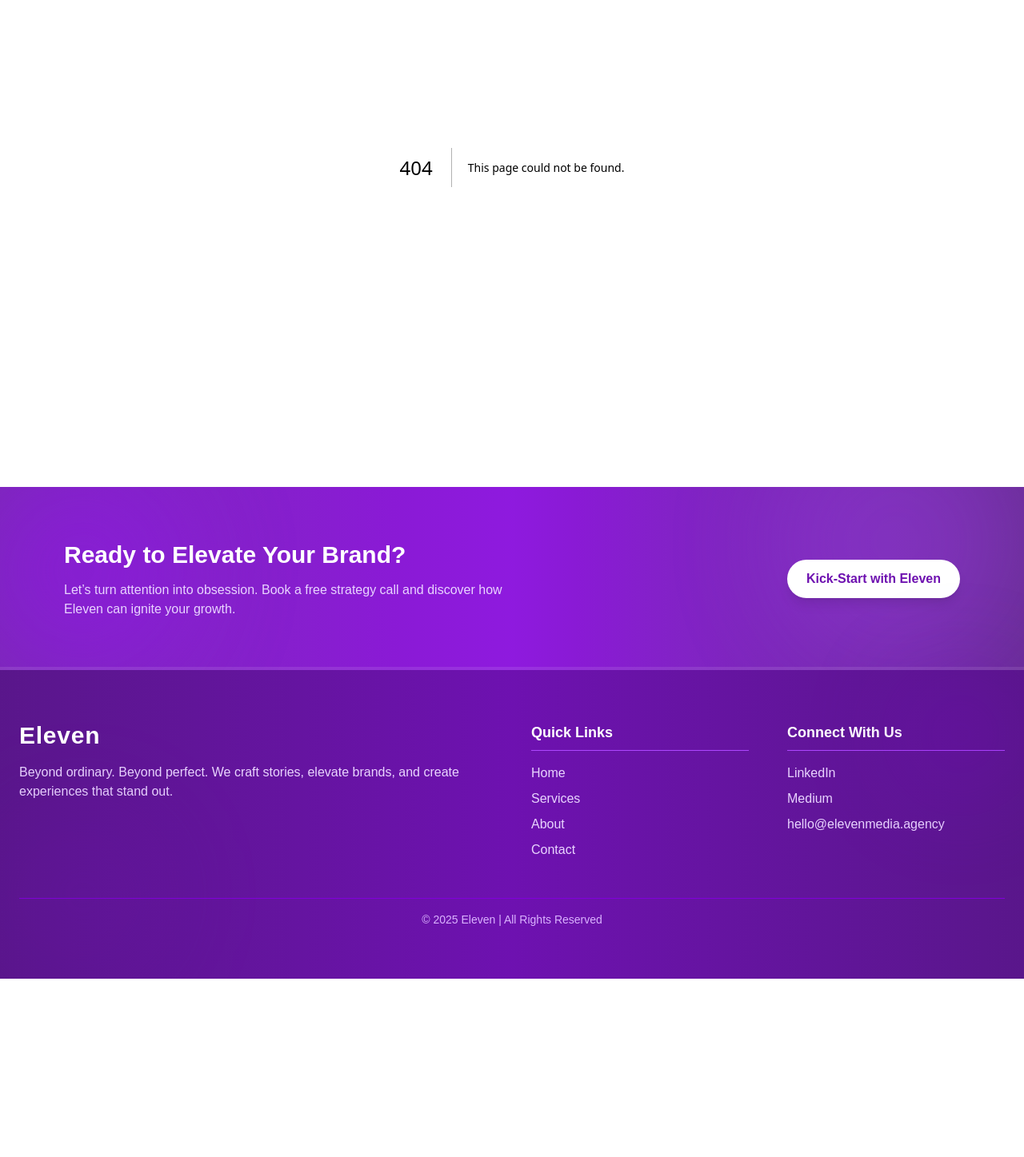
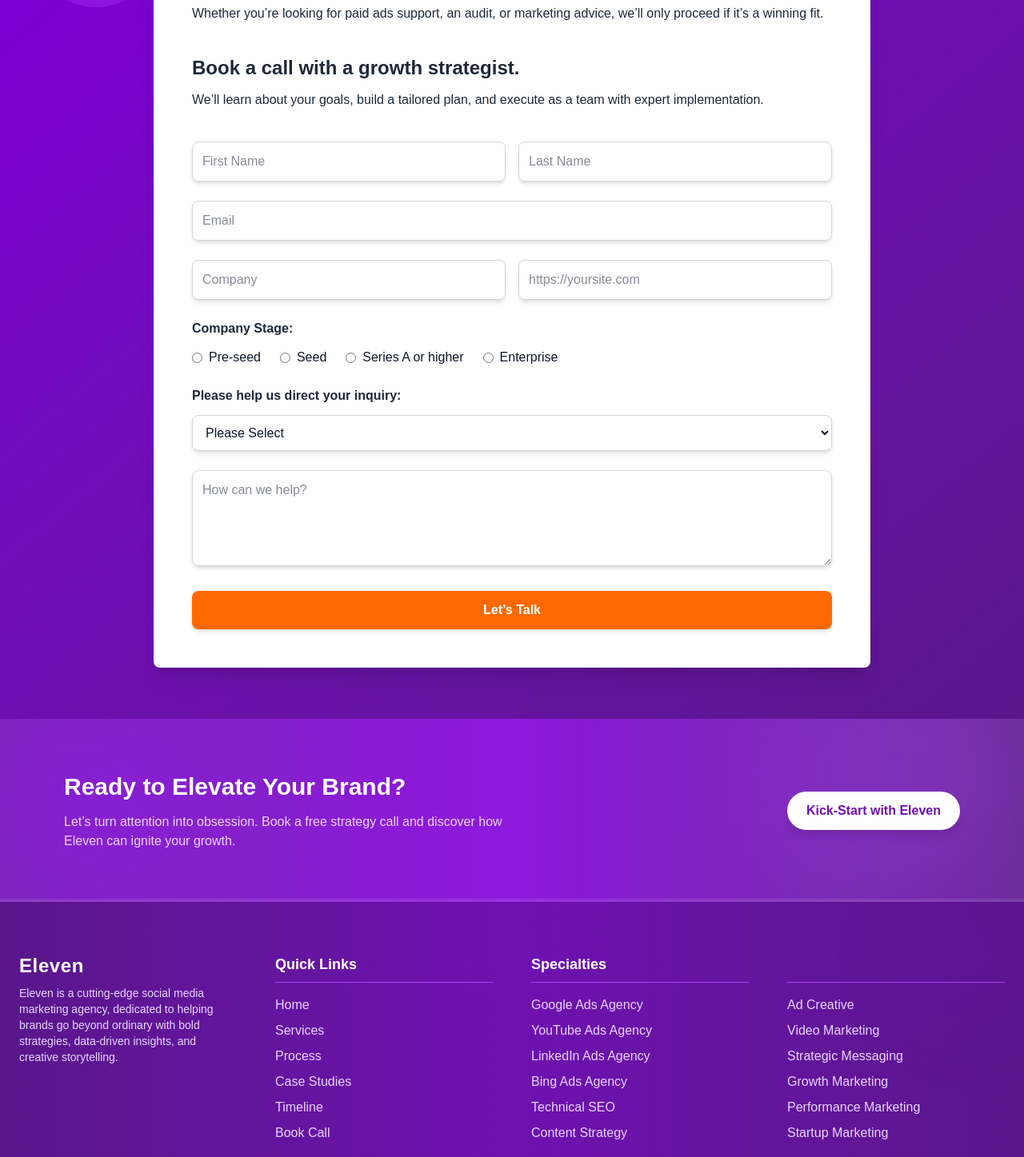
Before and after one commit to amritanshmsh/www.elevenmedia.agency, a Next.js app: page /contactform in a window 1280 px wide. Before the commit this address had no page. Shown: the part 263-1710 px from the top of the page at 80% size. Before the commit the page ends 1487 px from the top, so only its background shows below. Built offline with nearby package versions, Linux system fonts and the light colour scheme.

Commit message:
Improved+Links

```diff
--- a/src/app/Components/CalltoAction.tsx
+++ b/src/app/Components/CalltoAction.tsx
@@ -28,7 +28,7 @@ export default function CallToAction() {
         </div>
         <div className="md:w-1/3 flex justify-center md:justify-end">
           <motion.a
-            href="/contact"
+            href="/contactform"
             whileHover={{ scale: 1.05 }}
             whileTap={{ scale: 0.95 }}
             className="inline-block rounded-full bg-white text-purple-800 font-semibold px-6 py-3 shadow-lg hover:bg-purple-50 transition"
--- a/src/app/Components/CaseStudy.tsx
+++ b/src/app/Components/CaseStudy.tsx
@@ -5,7 +5,7 @@ import caseStudies from "@/data/casestudy.json";
 
 export default function CaseStudy() {
   return (
-    <section className="w-full bg-gray-50 py-20 px-6">
+    <section id="casestudies" className="w-full bg-gray-50 py-20 px-6">
       <div className="max-w-7xl mx-auto text-center">
         <h2 className="text-4xl md:text-5xl font-extrabold text-gray-900 mb-6">
           Our Success Stories
--- a/src/app/Components/Footer.tsx
+++ b/src/app/Components/Footer.tsx
@@ -2,58 +2,62 @@ export default function Footer() {
   return (
     <footer className="relative bg-gradient-to-r from-purple-900 via-purple-800 to-purple-900 text-white py-16 px-6">
       <div className="max-w-7xl mx-auto grid md:grid-cols-4 gap-12">
-          {/* Logo + Tagline */}
-          <div className="md:col-span-2">
-            <h3 className="text-3xl font-extrabold mb-4 tracking-wide">Eleven</h3>
-            <p className="text-purple-200">
-              Beyond ordinary. Beyond perfect. We craft stories, elevate brands, and create experiences that stand out.
+        {/* About Eleven */}
+        <div className="md:col-span-1">
+          <h3 className="text-2xl font-extrabold mb-2 tracking-wide">Eleven</h3>
+          <p className="text-purple-200 text-sm">
+            Eleven is a cutting-edge social media marketing agency, dedicated to helping brands go beyond ordinary with bold strategies, data-driven insights, and creative storytelling.
           </p>
         </div>
 
-          {/* Navigation Links */}
+        {/* Quick Links */}
         <div>
           <h4 className="text-lg font-semibold mb-4 border-b border-purple-500 pb-2">Quick Links</h4>
-            <ul className="space-y-2">
-              <li>
-                <a href="/" className="text-purple-200 hover:text-white transition">Home</a>
-              </li>
-              <li>
-                <a href="/services" className="text-purple-200 hover:text-white transition">Services</a>
-              </li>
-              <li>
-                <a href="/about" className="text-purple-200 hover:text-white transition">About</a>
-              </li>
-              <li>
-                <a href="/contact" className="text-purple-200 hover:text-white transition">Contact</a>
-              </li>
+          <ul className="space-y-2 text-purple-200">
+            <li><a href="/" className="hover:text-white transition">Home</a></li>
+            <li><a href="/services" className="hover:text-white transition">Services</a></li>
+            <li><a href="/process" className="hover:text-white transition">Process</a></li>
+            <li><a href="/#casestudies" className="hover:text-white transition">Case Studies</a></li>
+            <li><a href="/#timeline" className="hover:text-white transition">Timeline</a></li>
+            <li><a href="/contactform" className="hover:text-white transition">Book Call</a></li>
           </ul>
         </div>
 
-          {/* Social + Contact */}
+        {/* Specialties - Paid & Owned Media */}
         <div>
-            <h4 className="text-lg font-semibold mb-4 border-b border-purple-500 pb-2">Connect With Us</h4>
-            <ul className="space-y-2">
-              <li>
-                <a href="https://www.linkedin.com/company/elevenagency" target="_blank" rel="noopener noreferrer" className="text-purple-200 hover:text-white transition">LinkedIn</a>
-              </li>
-              <li>
-                <a href="https://medium.com/@elevenagency" target="_blank" rel="noopener noreferrer" className="text-purple-200 hover:text-white transition">Medium</a>
-              </li>
-              <li>
-                <a href="mailto:hello@elevenmedia.agency" className="text-purple-200 hover:text-white transition">hello@elevenmedia.agency</a>
-              </li>
+          <h4 className="text-lg font-semibold mb-4 border-b border-purple-500 pb-2">Specialties</h4>
+          <ul className="space-y-2 text-purple-200">
+            <li>Google Ads Agency</li>
+            <li>YouTube Ads Agency</li>
+            <li>LinkedIn Ads Agency</li>
+            <li>Bing Ads Agency</li>
+            <li>Technical SEO</li>
+            <li>Content Strategy</li>
+          </ul>
+        </div>
+
+        {/* Specialties - Creative & Growth */}
+        <div>
+          <h4 className="text-lg font-semibold mb-4 border-b border-purple-500 pb-2">&nbsp;</h4>
+          <ul className="space-y-2 text-purple-200">
+            <li>Ad Creative</li>
+            <li>Video Marketing</li>
+            <li>Strategic Messaging</li>
+            <li>Growth Marketing</li>
+            <li>Performance Marketing</li>
+            <li>Startup Marketing</li>
           </ul>
         </div>
       </div>
 
-        {/* Decorative line + final credit */}
+      {/* Bottom credit */}
       <div className="mt-12 border-t border-purple-700 pt-4 text-center text-purple-300 text-sm">
         © {new Date().getFullYear()} Eleven | All Rights Reserved
       </div>
 
-        {/* Floating background shapes */}
-        <div className="absolute top-0 right-0 w-40 h-40 bg-purple-700 opacity-20 rounded-full blur-3xl"></div>
-        <div className="absolute bottom-0 left-0 w-52 h-52 bg-purple-800 opacity-20 rounded-full blur-3xl"></div>
+      {/* Decorative shapes */}
+      <div className="absolute top-0 right-0 w-32 h-32 bg-purple-700 opacity-20 rounded-full blur-3xl animate-pulse"></div>
+      <div className="absolute bottom-0 left-0 w-44 h-44 bg-purple-800 opacity-20 rounded-full blur-3xl animate-ping"></div>
     </footer>
   );
 }
--- a/src/app/Components/Hero.tsx
+++ b/src/app/Components/Hero.tsx
@@ -37,7 +37,7 @@ export default function Hero() {
             transition={{ duration: 0.8, delay: 0.6 }}
           >
             <a
-              href="/contact"
+              href="/contactform"
               className="inline-flex items-center justify-center rounded-full bg-purple-700 px-8 py-3 text-sm font-semibold text-white shadow hover:bg-purple-800"
             >
               Kick‑Start with Eleven
--- a/src/app/Components/Navbar.tsx
+++ b/src/app/Components/Navbar.tsx
@@ -9,9 +9,10 @@ export default function Navbar() {
   const links = [
     { name: "Home", href: "/" },
     { name: "Services", href: "/services" },
-    { name: "Results", href: "/results" },
-    { name: "About", href: "/about" },
-    { name: "Contact", href: "/contact" },
+    { name: "Process", href: "/process" },
+    { name: "Case Studies", href: "/#casestudies" },
+    { name: "Timeline", href: "/#timeline" },
+    { name: "Book Call", href: "/contactform" },
   ];
 
   return (
@@ -27,7 +28,7 @@ export default function Navbar() {
 
         {/* Center nav (desktop) */}
         <div className="hidden md:flex gap-10 text-sm font-medium">
-          {links.slice(0, 4).map((l) => (
+          {links.slice(0, 5).map((l) => (
             <Link
               key={l.name}
               href={l.href}
@@ -41,10 +42,10 @@ export default function Navbar() {
 
         {/* Right button (desktop) */}
         <Link
-          href="/contact"
+          href="/contactform"
           className="hidden md:inline-block rounded-full bg-purple-600 px-5 py-2 text-sm font-semibold text-white hover:bg-purple-700 transition-colors"
         >
-          Contact
+          Book Call
         </Link>
 
         {/* Hamburger (mobile) */}
@@ -72,11 +73,11 @@ export default function Navbar() {
               </Link>
             ))}
             <Link
-              href="/contact"
+              href="/contactform"
               className="mt-2 rounded-full bg-purple-600 px-5 py-2 text-center text-sm font-semibold text-white hover:bg-purple-700"
               onClick={() => setOpen(false)}
             >
-              Contact
+              Book Call
             </Link>
           </div>
         </div>
--- a/src/app/Components/Timeline.tsx
+++ b/src/app/Components/Timeline.tsx
@@ -45,7 +45,7 @@ export default function Timeline() {
   ];
 
   return (
-    <section className="w-full bg-gradient-to-r from-purple-900 via-purple-800 to-purple-900 py-20 px-6">
+    <section id="timeline" className="w-full bg-gradient-to-r from-purple-900 via-purple-800 to-purple-900 py-20 px-6">
       <div className="max-w-7xl mx-auto text-center">
         <h2 className="text-4xl md:text-5xl font-extrabold text-white mb-12">
           Client Timeline to Success
--- a/src/app/Components/YourGrowth.tsx
+++ b/src/app/Components/YourGrowth.tsx
@@ -44,7 +44,7 @@ export default function YourGrowth() {
               Our Process
             </a>
             <a
-              href="/contact"
+              href="/contactform"
               className="inline-flex items-center justify-center rounded-full bg-white px-6 py-3 text-sm font-semibold text-purple-700 border border-purple-200 shadow hover:bg-purple-50 transition"
             >
               Get Your Free Action Plan
--- /dev/null
+++ b/src/app/contactform/page.tsx
@@ -0,0 +1,187 @@
+"use client";
+import { useState, useEffect } from "react";
+
+export default function ContactPage() {
+  const [form, setForm] = useState({
+    firstName: "",
+    lastName: "",
+    email: "",
+    company: "",
+    website: "",
+    stage: "",
+    inquiryType: "",
+    message: "",
+    access_key: "72d2bebc-3155-47ab-82c0-a3cf2e389412",
+  });
+  const [submitted, setSubmitted] = useState(false);
+
+  const handleChange = (e) => {
+    const { name, value, type } = e.target;
+    setForm((prev) => ({ ...prev, [name]: value }));
+  };
+
+  const handleSubmit = async (e) => {
+    e.preventDefault();
+    try {
+      const response = await fetch("https://api.web3forms.com/submit", {
+        method: "POST",
+        headers: { "Content-Type": "application/json" },
+        body: JSON.stringify(form),
+      });
+      if (response.ok) {
+        setSubmitted(true);
+      } else {
+        alert("Submission failed. Please try again.");
+      }
+    } catch (error) {
+      console.error(error);
+      alert("An error occurred. Please try again.");
+    }
+  };
+
+  if (submitted) {
+    return (
+      <section className="bg-gradient-to-br from-purple-700 to-purple-900 min-h-screen flex items-center justify-center relative overflow-hidden px-4 py-16">
+        <div className="absolute w-40 h-40 bg-purple-500 rounded-full opacity-30 animate-pulse top-10 left-10"></div>
+        <div className="absolute w-60 h-60 bg-purple-600 rounded-full opacity-20 animate-ping bottom-20 right-20"></div>
+        <div className="max-w-4xl bg-white bg-opacity-90 rounded-lg shadow-xl p-10 sm:p-12 z-10 text-center">
+          <h2 className="text-3xl font-bold mb-4 text-purple-700">Form submitted successfully!</h2>
+          <p className="text-gray-800 mb-6">
+            Thank you for reaching out. We look forward to connecting and helping you grow.
+          </p>
+          <p className="text-gray-800 mb-6">
+            Please click below to book your 30-minute call with our growth strategist.
+          </p>
+          <a
+            href="https://calendly.com/d/cq4y-3rt-4h7/30-minute-meeting"
+            target="_blank"
+            rel="noopener noreferrer"
+            className="inline-block bg-purple-700 text-white px-6 py-3 rounded-lg shadow-md hover:shadow-lg transition hover:bg-purple-800 font-semibold"
+          >
+            Book a Call on Calendly
+          </a>
+        </div>
+      </section>
+    );
+  }
+
+  return (
+    <section className="bg-gradient-to-br from-purple-700 to-purple-900 min-h-screen flex items-center justify-center relative overflow-hidden px-4 py-16">
+      {/* Animated background shapes */}
+      <div className="absolute w-40 h-40 bg-purple-500 rounded-full opacity-30 animate-pulse top-10 left-10"></div>
+      <div className="absolute w-60 h-60 bg-purple-600 rounded-full opacity-20 animate-ping bottom-20 right-20"></div>
+
+      <div className="max-w-4xl bg-white bg-opacity-90 rounded-lg shadow-xl p-8 sm:p-12 z-10 w-full">
+        {/* Strategic pitch section */}
+        <div className="mb-10">
+          <h1 className="text-3xl font-bold mb-3 text-gray-800">
+            We want to be your strategic growth partner, not another cookie-cutter agency.
+          </h1>
+          <p className="text-gray-800">
+            Whether you’re looking for paid ads support, an audit, or marketing advice, we’ll only proceed if it’s a winning fit.
+          </p>
+        </div>
+
+        {/* Booking pitch */}
+        <div className="mb-10">
+          <h2 className="text-2xl font-bold mb-3 text-gray-800">
+            Book a call with a growth strategist.
+          </h2>
+          <p className="text-gray-800">
+            We’ll learn about your goals, build a tailored plan, and execute as a team with expert implementation.
+          </p>
+        </div>
+
+        {/* Contact form */}
+        <form onSubmit={handleSubmit} className="space-y-6">
+          <div className="flex flex-col sm:flex-row gap-4">
+            <input
+              name="firstName"
+              type="text"
+              placeholder="First Name"
+              required
+              onChange={handleChange}
+              className="w-full border border-gray-300 p-3 rounded-lg shadow-md hover:shadow-lg transition-shadow focus:outline-none focus:ring-2 focus:ring-purple-500 text-gray-900"
+            />
+            <input
+              name="lastName"
+              type="text"
+              placeholder="Last Name"
+              required
+              onChange={handleChange}
+              className="w-full border border-gray-300 p-3 rounded-lg shadow-md hover:shadow-lg transition-shadow focus:outline-none focus:ring-2 focus:ring-purple-500 text-gray-900"
+            />
+          </div>
+          <input
+            name="email"
+            type="email"
+            placeholder="Email"
+            required
+            onChange={handleChange}
+            className="w-full border border-gray-300 p-3 rounded-lg shadow-md hover:shadow-lg transition-shadow focus:outline-none focus:ring-2 focus:ring-purple-500 text-gray-900"
+          />
+          <div className="flex flex-col sm:flex-row gap-4">
+            <input
+              name="company"
+              type="text"
+              placeholder="Company"
+              onChange={handleChange}
+              className="w-full border border-gray-300 p-3 rounded-lg shadow-md hover:shadow-lg transition-shadow focus:outline-none focus:ring-2 focus:ring-purple-500 text-gray-900"
+            />
+            <input
+              name="website"
+              type="text"
+              placeholder="https://yoursite.com"
+              onChange={handleChange}
+              className="w-full border border-gray-300 p-3 rounded-lg shadow-md hover:shadow-lg transition-shadow focus:outline-none focus:ring-2 focus:ring-purple-500 text-gray-900"
+            />
+          </div>
+          <div>
+            <label className="block font-semibold mb-3 text-gray-800">Company Stage:</label>
+            <div className="flex flex-col sm:flex-row gap-6">
+              {["Pre-seed", "Seed", "Series A or higher", "Enterprise"].map((stage) => (
+                <label key={stage} className="inline-flex items-center text-gray-900">
+                  <input
+                    type="radio"
+                    name="stage"
+                    value={stage}
+                    onChange={handleChange}
+                    className="mr-2"
+                  />
+                  {stage}
+                </label>
+              ))}
+            </div>
+          </div>
+          <div>
+            <label className="block font-semibold mb-3 text-gray-800">Please help us direct your inquiry:</label>
+            <select
+              name="inquiryType"
+              onChange={handleChange}
+              required
+              className="w-full border border-gray-300 p-3 rounded-lg shadow-md hover:shadow-lg transition-shadow focus:outline-none focus:ring-2 focus:ring-purple-500 text-gray-900"
+            >
+              <option value="">Please Select</option>
+              <option value="Offer">I have an offer I’d like Eleven to consider</option>
+              <option value="Products">I’m interested in Eleven’s products and services</option>
+              <option value="Careers">I’m interested in career opportunities at Eleven</option>
+              <option value="Partnership">I’m interested in a partnership with Eleven</option>
+            </select>
+          </div>
+          <textarea
+            name="message"
+            placeholder="How can we help?"
+            onChange={handleChange}
+            className="w-full border border-gray-300 p-3 rounded-lg shadow-md hover:shadow-lg transition-shadow focus:outline-none focus:ring-2 focus:ring-purple-500 text-gray-900 min-h-[120px]"
+          />
+          <button
+            type="submit"
+            className="w-full bg-orange-500 text-white py-3 rounded-lg shadow-md hover:shadow-lg transition hover:bg-orange-600 font-semibold"
+          >
+            Let’s Talk
+          </button>
+        </form>
+      </div>
+    </section>
+  );
+}
--- a/src/app/layout.tsx
+++ b/src/app/layout.tsx
@@ -16,8 +16,40 @@ const geistMono = Geist_Mono({
 });
 
 export const metadata: Metadata = {
-  title: "Eleven Media Agency",
-  description: "A cutting-edge social media marketing agency helping brands grow and thrive online.",
+  title: "Eleven Media Agency | Social Media Marketing Experts",
+  description:
+    "Eleven is a cutting-edge social media marketing agency helping brands grow with creative storytelling, paid ads, SEO, and growth marketing. Boost your online presence today.",
+  keywords:
+    "social media marketing, paid ads, SEO, growth marketing, Eleven Media, digital strategy, content marketing, performance marketing, startup marketing, branding, ad creative",
+  openGraph: {
+    title: "Eleven Media Agency",
+    description:
+      "Partner with Eleven for expert social media, paid ads, SEO, and creative strategies to elevate your brand.",
+    url: "https://www.elevenmedia.agency",
+    siteName: "Eleven Media Agency",
+    images: [
+      {
+        url: "https://www.elevenmedia.agency/og-image.jpg",
+        width: 1200,
+        height: 630,
+        alt: "Eleven Media Agency - Boost Your Brand",
+      },
+    ],
+    locale: "en_US",
+    type: "website",
+  },
+  twitter: {
+    card: "summary_large_image",
+    title: "Eleven Media Agency",
+    description:
+      "Expert social media marketing, paid ads, SEO, and growth strategies to help your brand thrive.",
+    site: "@ElevenMedia",
+    images: ["https://www.elevenmedia.agency/og-image.jpg"],
+  },
+  robots: {
+    index: true,
+    follow: true,
+  },
 };
 
 export default function RootLayout({
@@ -26,7 +58,10 @@ export default function RootLayout({
   children: React.ReactNode;
 }>) {
   return (
-    <html lang="en">
+    <html lang="en" dir="ltr">
+      <head>
+        <link rel="canonical" href="https://www.elevenmedia.agency" />
+      </head>
       <body className={`${geistSans.variable} ${geistMono.variable} antialiased bg-white text-gray-900`}>
         <Navbar />
         <main className="min-h-screen flex flex-col">
--- a/src/app/process/page.tsx
+++ b/src/app/process/page.tsx
@@ -125,7 +125,7 @@ export default function ProcessPage() {
       {/* CTA */}
       <section className="py-24 text-center">
         <motion.a
-          href="/contact"
+          href="/contactform"
           initial={{ opacity: 0, scale: 0.8 }}
           whileInView={{ opacity: 1, scale: 1 }}
           transition={{ duration: 0.6 }}
```
Lines whose indentation alone changed are shown as unchanged.
